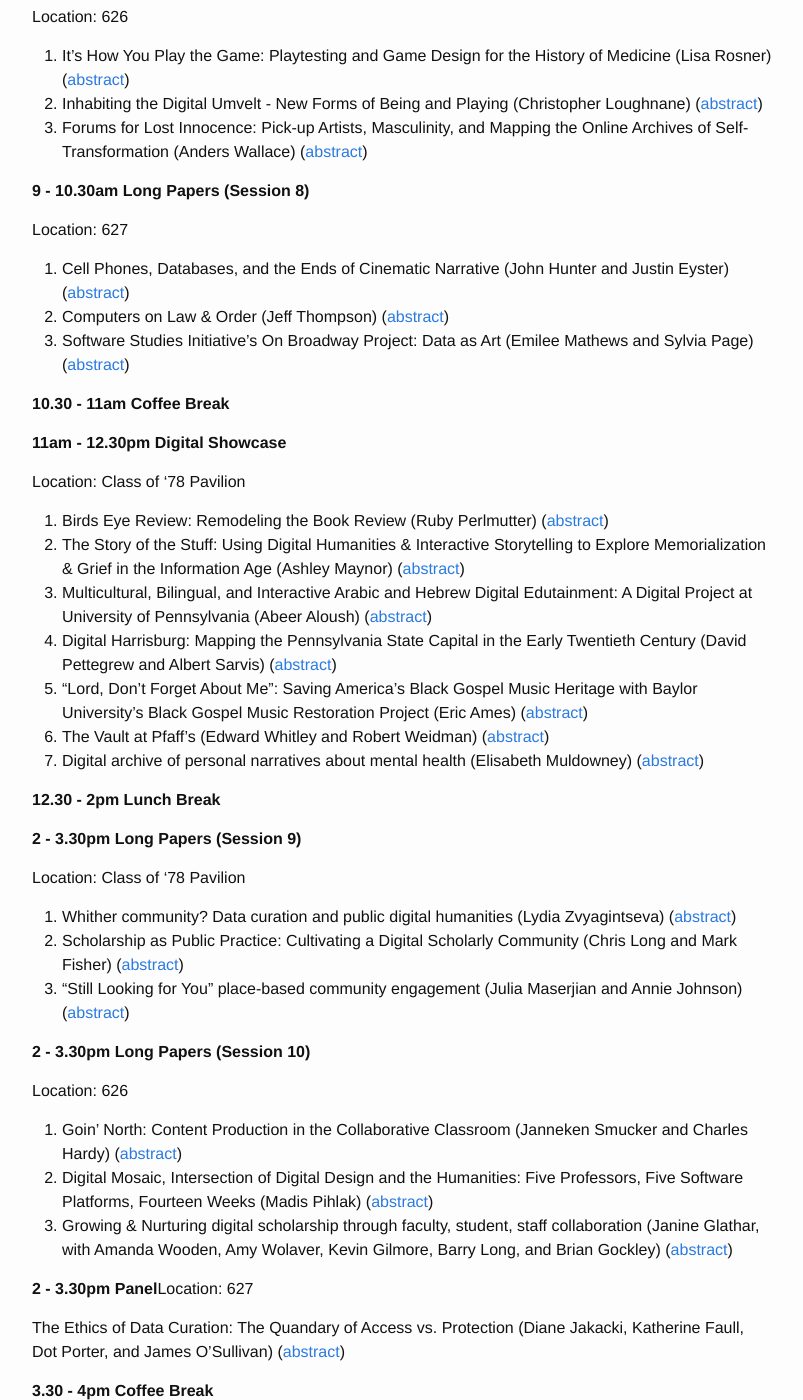
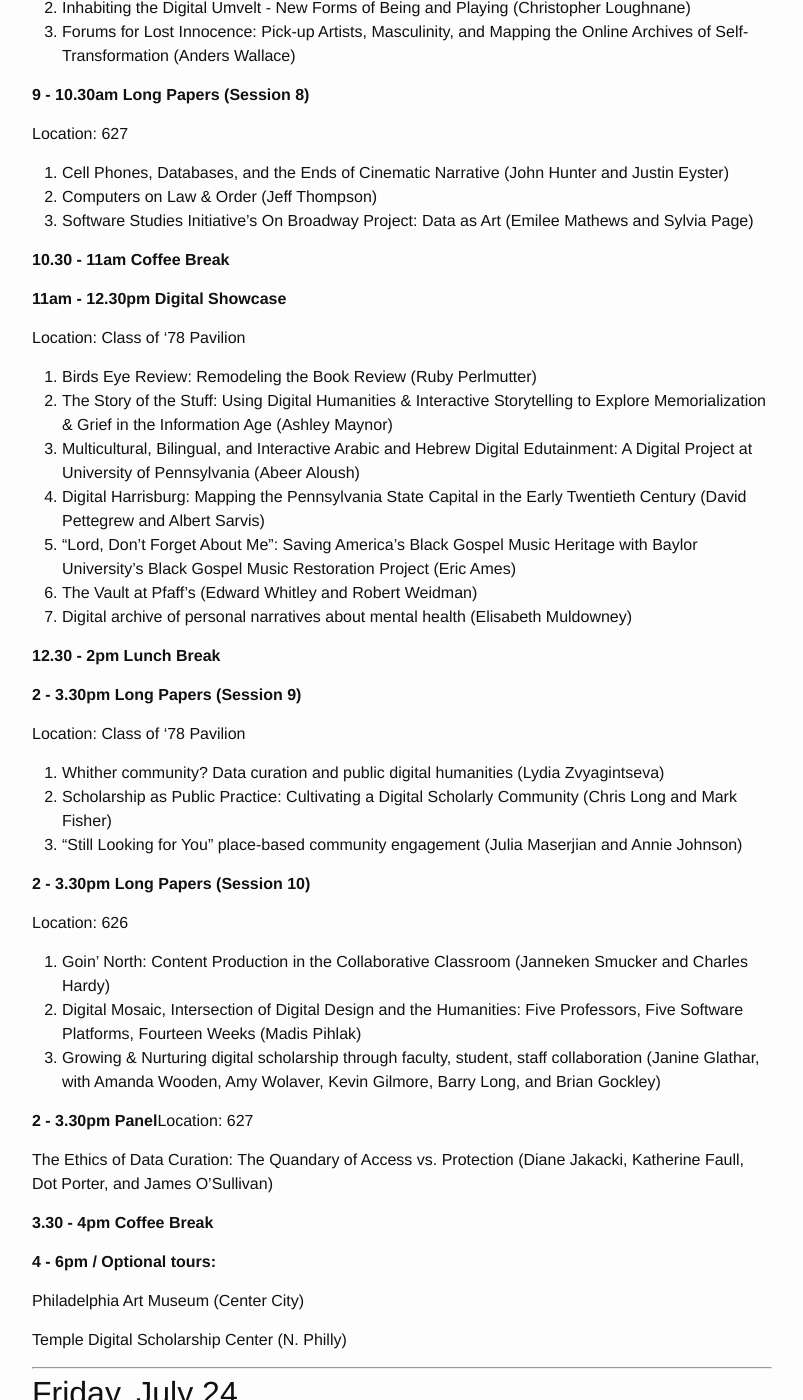
Before and after one commit to KeystoneDH/2015, a Jekyll site: the page built from schedule.md, in a window 1280 px wide and 1400 px high, scrolled down 2195 px. Shown: the whole window, without its empty margins (238-1041 px from the left). Built offline with Jekyll 4.4.1, drawn with Linux system fonts in a browser that asks for light colours; some of the changed text lies outside the part shown.

Commit message:
removing broken abstract anchor links

```diff
--- a/schedule.md
+++ b/schedule.md
@@ -20,25 +20,25 @@ Location: Class of '78 Pavilion
 
 Location: Class of '78 Pavilion
 
-1. That's like 100 in Internet Years: Lessons Learned from 10 Years of PhillyHistory.org (Deborah Boyer) ([abstract](http://sceti.library.upenn.edu/KeystoneDH/abstracts.html#Boyer))
-2. The shawu150 Project: Viewing DH from an HBCU (Desiree Dighton) ([abstract](http://sceti.library.upenn.edu/KeystoneDH/abstracts.html#Dighton))
-3. Documenting the History of Women in Higher Education (Michael Tedeschi and Monica Mercado) ([abstract](http://sceti.library.upenn.edu/KeystoneDH/abstracts.html#Mercado))
+1. That's like 100 in Internet Years: Lessons Learned from 10 Years of PhillyHistory.org (Deborah Boyer)
+2. The shawu150 Project: Viewing DH from an HBCU (Desiree Dighton)
+3. Documenting the History of Women in Higher Education (Michael Tedeschi and Monica Mercado)
 
 **10 - 11.30am Long Papers (Session 2)**
 
 Location: 626
 
 1. *Chasing Krüger's Dream: Visualizing the Transmission of Medieval Manuscripts Using Galois Lattice Theory (John Hessler) (abstract):\*]*Withdrawn***
-2. The Marenzio Online Digital Edition (MODE): Reading and Performing Music in a Web-Based Dynamic Environment (Mauro Calcagno and Laurent Pugin) ([abstract](http://sceti.library.upenn.edu/KeystoneDH/abstracts.html#Calcagno name=): **Added**
-3. Visual Exploration of Medieval Textual Histories: the Case of the French of Italy (Laura Morreale, Abigail Sargent, David Wrisley) ([abstract](http://sceti.library.upenn.edu/KeystoneDH/abstracts.html#Wrisley))
-4. Nature in American Realism and Romanticism and the Problem with Genre (Martin Groff) ([abstract](http://sceti.library.upenn.edu/KeystoneDH/abstracts.html#Groff))
+2. The Marenzio Online Digital Edition (MODE): Reading and Performing Music in a Web-Based Dynamic Environment (Mauro Calcagno and Laurent Pugin) : **Added**
+3. Visual Exploration of Medieval Textual Histories: the Case of the French of Italy (Laura Morreale, Abigail Sargent, David Wrisley)
+4. Nature in American Realism and Romanticism and the Problem with Genre (Martin Groff)
 
 **10 - 11.30am Long Papers (Session 3)**
 
 Location: 627
 
-1. The Trees, the Forest, and the Passion for Prints: Network of Dutch Print Production 1500-1750 (Matthew Lincoln) ([abstract](http://sceti.library.upenn.edu/KeystoneDH/abstracts.html#Lincoln))
-2. Cultural Production in the Islamic World (600-1900 CE): mining an Ottoman bibliographical collection from the early 20th century (Maxim Romanov) ([abstract](http://sceti.library.upenn.edu/KeystoneDH/abstracts.html#romanov))
+1. The Trees, the Forest, and the Passion for Prints: Network of Dutch Print Production 1500-1750 (Matthew Lincoln)
+2. Cultural Production in the Islamic World (600-1900 CE): mining an Ottoman bibliographical collection from the early 20th century (Maxim Romanov)
 
 **11.30am - 1.30pm Lunch Break (Keystone Digital Humanities Initiative Meeting, Optional, Location TBD)**
 
@@ -46,23 +46,23 @@ Location: 627
 
 Location: Class of '78 Pavilion
 
-1. Bridges: A New Data-Analytic Resource for DH (Nick Nystrom, Rick Costa, and Joel Welling) ([abstract](http://sceti.library.upenn.edu/KeystoneDH/abstracts.html#Welling))
-2. Online Tool to Teach Ancient and Byzantine Greek Handwriting (Pablo Alvarez) ([abstract](http://sceti.library.upenn.edu/KeystoneDH/abstracts.html#Alvarez))
-3. The Politics of Text Mining (Justin Joque) ([abstract](http://sceti.library.upenn.edu/KeystoneDH/abstracts.html#joque))
+1. Bridges: A New Data-Analytic Resource for DH (Nick Nystrom, Rick Costa, and Joel Welling)
+2. Online Tool to Teach Ancient and Byzantine Greek Handwriting (Pablo Alvarez)
+3. The Politics of Text Mining (Justin Joque)
 
 **1.30 - 3pm Long Papers (Session 5)**
 
 Location: 626
 
-1. Digital Humanities as Public Humanities: Digital Oral History Collections and Community-Engaged Undergraduate Education (Charlotte Nunes) ([abstract](http://sceti.library.upenn.edu/KeystoneDH/abstracts.html#Nunes))
-2. Towards a Taxonomy of DH Project Genres, Applied in Particular to Early Modern Studies (John Theibault) ([abstract](http://sceti.library.upenn.edu/KeystoneDH/abstracts.html#Theibault))
-3. Collecting and Analyzing Visual Data (Cheryl Klimaszewski) ([abstract](http://sceti.library.upenn.edu/KeystoneDH/abstracts.html#Klimaszewski))
+1. Digital Humanities as Public Humanities: Digital Oral History Collections and Community-Engaged Undergraduate Education (Charlotte Nunes)
+2. Towards a Taxonomy of DH Project Genres, Applied in Particular to Early Modern Studies (John Theibault)
+3. Collecting and Analyzing Visual Data (Cheryl Klimaszewski)
 
 **1.30 - 3pm Workshop**
 
 Location: 627
 
-Copyrights for Digital Humanities: A Primer (Delphine Khanna, Brian W Boling, Matt Shoemaker) ([abstract](http://sceti.library.upenn.edu/KeystoneDH/abstracts.html#Shoemaker))
+Copyrights for Digital Humanities: A Primer (Delphine Khanna, Brian W Boling, Matt Shoemaker)
 
 **3 - 5pm Break Optional tours:**The Historical Society of Pennsylvania and the Library Company (Center City)
 
@@ -80,25 +80,25 @@ Location: Cohen Hall G17*Followed by reception in Cohen Hall Schneidman Lobby*
 
 Location: Class of '78 Pavilion
 
-1. Using Juxta in Translation Studies: or, Paleography and the digital versioning machine (Katherine Faull) ([abstract](http://sceti.library.upenn.edu/KeystoneDH/abstracts.html#Faull))
-2. Legomenology: Tracing Aristotle's Thought Process (Tiffany N. Tsantsoulas, Christopher P. Long, and James O'Sullivan) ([abstract](http://sceti.library.upenn.edu/KeystoneDH/abstracts.html#Tsantsoulas))
-3. (Re)orienting TEI in Composition (Kevin Smith) ([abstract](http://sceti.library.upenn.edu/KeystoneDH/abstracts.html#Smith))
+1. Using Juxta in Translation Studies: or, Paleography and the digital versioning machine (Katherine Faull)
+2. Legomenology: Tracing Aristotle's Thought Process (Tiffany N. Tsantsoulas, Christopher P. Long, and James O'Sullivan)
+3. (Re)orienting TEI in Composition (Kevin Smith)
 
 **9 - 10.30am Long Papers (Session 7)**
 
 Location: 626
 
-1. It's How You Play the Game: Playtesting and Game Design for the History of Medicine (Lisa Rosner) ([abstract](http://sceti.library.upenn.edu/KeystoneDH/abstracts.html#Rosner))
-2. Inhabiting the Digital Umvelt - New Forms of Being and Playing (Christopher Loughnane) ([abstract](http://sceti.library.upenn.edu/KeystoneDH/abstracts.html#Loughnane))
-3. Forums for Lost Innocence: Pick-up Artists, Masculinity, and Mapping the Online Archives of Self-Transformation (Anders Wallace) ([abstract](http://sceti.library.upenn.edu/KeystoneDH/abstracts.html#wallace))
+1. It's How You Play the Game: Playtesting and Game Design for the History of Medicine (Lisa Rosner)
+2. Inhabiting the Digital Umvelt - New Forms of Being and Playing (Christopher Loughnane)
+3. Forums for Lost Innocence: Pick-up Artists, Masculinity, and Mapping the Online Archives of Self-Transformation (Anders Wallace)
 
 **9 - 10.30am Long Papers (Session 8)**
 
 Location: 627
 
-1. Cell Phones, Databases, and the Ends of Cinematic Narrative (John Hunter and Justin Eyster) ([abstract](http://sceti.library.upenn.edu/KeystoneDH/abstracts.html#hunter))
-2. Computers on Law & Order (Jeff Thompson) ([abstract](http://sceti.library.upenn.edu/KeystoneDH/abstracts.html#Thompson))
-3. Software Studies Initiative's On Broadway Project: Data as Art (Emilee Mathews and Sylvia Page) ([abstract](http://sceti.library.upenn.edu/KeystoneDH/abstracts.html#Page))
+1. Cell Phones, Databases, and the Ends of Cinematic Narrative (John Hunter and Justin Eyster)
+2. Computers on Law & Order (Jeff Thompson)
+3. Software Studies Initiative's On Broadway Project: Data as Art (Emilee Mathews and Sylvia Page)
 
 **10.30 - 11am Coffee Break**
 
@@ -106,13 +106,13 @@ Location: 627
 
 Location: Class of '78 Pavilion
 
-1. Birds Eye Review: Remodeling the Book Review (Ruby Perlmutter) ([abstract](http://sceti.library.upenn.edu/KeystoneDH/abstracts.html#Perlmutter))
-2. The Story of the Stuff: Using Digital Humanities & Interactive Storytelling to Explore Memorialization & Grief in the Information Age (Ashley Maynor) ([abstract](http://sceti.library.upenn.edu/KeystoneDH/abstracts.html#Maynor))
-3. Multicultural, Bilingual, and Interactive Arabic and Hebrew Digital Edutainment: A Digital Project at University of Pennsylvania (Abeer Aloush) ([abstract](http://sceti.library.upenn.edu/KeystoneDH/abstracts.html#Aloush))
-4. Digital Harrisburg: Mapping the Pennsylvania State Capital in the Early Twentieth Century (David Pettegrew and Albert Sarvis) ([abstract](http://sceti.library.upenn.edu/KeystoneDH/abstracts.html#Sarvis))
-5. "Lord, Don't Forget About Me": Saving America's Black Gospel Music Heritage with Baylor University's Black Gospel Music Restoration Project (Eric Ames) ([abstract](http://sceti.library.upenn.edu/KeystoneDH/abstracts.html#Ames))
-6. The Vault at Pfaff's (Edward Whitley and Robert Weidman) ([abstract](http://sceti.library.upenn.edu/KeystoneDH/abstracts.html#Weidman))
-7. Digital archive of personal narratives about mental health (Elisabeth Muldowney) ([abstract](http://sceti.library.upenn.edu/KeystoneDH/abstracts.html#Muldowney))
+1. Birds Eye Review: Remodeling the Book Review (Ruby Perlmutter)
+2. The Story of the Stuff: Using Digital Humanities & Interactive Storytelling to Explore Memorialization & Grief in the Information Age (Ashley Maynor)
+3. Multicultural, Bilingual, and Interactive Arabic and Hebrew Digital Edutainment: A Digital Project at University of Pennsylvania (Abeer Aloush)
+4. Digital Harrisburg: Mapping the Pennsylvania State Capital in the Early Twentieth Century (David Pettegrew and Albert Sarvis)
+5. "Lord, Don't Forget About Me": Saving America's Black Gospel Music Heritage with Baylor University's Black Gospel Music Restoration Project (Eric Ames)
+6. The Vault at Pfaff's (Edward Whitley and Robert Weidman)
+7. Digital archive of personal narratives about mental health (Elisabeth Muldowney)
 
 **12.30 - 2pm Lunch Break**
 
@@ -120,21 +120,21 @@ Location: Class of '78 Pavilion
 
 Location: Class of '78 Pavilion
 
-1. Whither community? Data curation and public digital humanities (Lydia Zvyagintseva) ([abstract](http://sceti.library.upenn.edu/KeystoneDH/abstracts.html#Zvyagintseva))
-2. Scholarship as Public Practice: Cultivating a Digital Scholarly Community (Chris Long and Mark Fisher) ([abstract](http://sceti.library.upenn.edu/KeystoneDH/abstracts.html#Fisher))
-3. "Still Looking for You" place-based community engagement (Julia Maserjian and Annie Johnson) ([abstract](http://sceti.library.upenn.edu/KeystoneDH/abstracts.html#Johnson))
+1. Whither community? Data curation and public digital humanities (Lydia Zvyagintseva)
+2. Scholarship as Public Practice: Cultivating a Digital Scholarly Community (Chris Long and Mark Fisher)
+3. "Still Looking for You" place-based community engagement (Julia Maserjian and Annie Johnson)
 
 **2 - 3.30pm Long Papers (Session 10)**
 
 Location: 626
 
-1. Goin' North: Content Production in the Collaborative Classroom (Janneken Smucker and Charles Hardy) ([abstract](http://sceti.library.upenn.edu/KeystoneDH/abstracts.html#smucker))
-2. Digital Mosaic, Intersection of Digital Design and the Humanities: Five Professors, Five Software Platforms, Fourteen Weeks (Madis Pihlak) ([abstract](http://sceti.library.upenn.edu/KeystoneDH/abstracts.html#Pihlak))
-3. Growing & Nurturing digital scholarship through faculty, student, staff collaboration (Janine Glathar, with Amanda Wooden, Amy Wolaver, Kevin Gilmore, Barry Long, and Brian Gockley) ([abstract](http://sceti.library.upenn.edu/KeystoneDH/abstracts.html#Gockley))
+1. Goin' North: Content Production in the Collaborative Classroom (Janneken Smucker and Charles Hardy)
+2. Digital Mosaic, Intersection of Digital Design and the Humanities: Five Professors, Five Software Platforms, Fourteen Weeks (Madis Pihlak)
+3. Growing & Nurturing digital scholarship through faculty, student, staff collaboration (Janine Glathar, with Amanda Wooden, Amy Wolaver, Kevin Gilmore, Barry Long, and Brian Gockley)
 
 **2 - 3.30pm Panel**Location: 627
 
-The Ethics of Data Curation: The Quandary of Access vs. Protection (Diane Jakacki, Katherine Faull, Dot Porter, and James O'Sullivan) ([abstract](http://sceti.library.upenn.edu/KeystoneDH/abstracts.html#Jakacki))
+The Ethics of Data Curation: The Quandary of Access vs. Protection (Diane Jakacki, Katherine Faull, Dot Porter, and James O'Sullivan)
 
 **3.30 - 4pm Coffee Break**
 
@@ -152,29 +152,29 @@ Temple Digital Scholarship Center (N. Philly)
 
 Location: Class of '78 Pavilion
 
-1. What DPLA can do for PA Digital Humanities: The Digital Public Library of America as a Portal and Platform for Teaching, Learning, and Research (Kristen Yarmey) ([abstract](http://sceti.library.upenn.edu/KeystoneDH/abstracts.html#Yarmey))
-2. Blue Mountain Springs: Tapping a Reservoir of Humanities Data (Clifford Wulfman and Natalia Ermolaev) ([abstract](http://sceti.library.upenn.edu/KeystoneDH/abstracts.html#Ermolaev))
-3. Annotags: an Open-Source, Decentralized Textual Annotation Protocol (Jonathan Reeve) ([abstract](http://sceti.library.upenn.edu/KeystoneDH/abstracts.html#Reeve))
-4. Cinemablography (Fabrizio Cilento) ([abstract](http://sceti.library.upenn.edu/KeystoneDH/abstracts.html#Cilento))
-5. A Novel Approach to Enhancing Access to Visual Materials (Diane Biunno) ([abstract](http://sceti.library.upenn.edu/KeystoneDH/abstracts.html#Biunno))
-6. Comic Book Ratios in Design (Christopher Couch and Alexander Ponomareff) ([abstract](http://sceti.library.upenn.edu/KeystoneDH/abstracts.html#Ponomareff))
-7. Strategic Planning for Digital Scholarship (Laurie Allen and Mike Zarafonetis) ([abstract](http://sceti.library.upenn.edu/KeystoneDH/abstracts.html#Allen))
+1. What DPLA can do for PA Digital Humanities: The Digital Public Library of America as a Portal and Platform for Teaching, Learning, and Research (Kristen Yarmey)
+2. Blue Mountain Springs: Tapping a Reservoir of Humanities Data (Clifford Wulfman and Natalia Ermolaev)
+3. Annotags: an Open-Source, Decentralized Textual Annotation Protocol (Jonathan Reeve)
+4. Cinemablography (Fabrizio Cilento)
+5. A Novel Approach to Enhancing Access to Visual Materials (Diane Biunno)
+6. Comic Book Ratios in Design (Christopher Couch and Alexander Ponomareff)
+7. Strategic Planning for Digital Scholarship (Laurie Allen and Mike Zarafonetis)
 
 **9 - 10.30am Long Papers (Session 11)**
 
 Location: 626
 
-1. Tablets, Mobile Apps, and First Year Experience (Mary Paul) ([abstract](http://sceti.library.upenn.edu/KeystoneDH/abstracts.html#paul))
-2. A Survey of DH Curricula at the Present Time (Chris Alen Sula, Phillip Cunningham and Sarah Hackney) ([abstract](http://sceti.library.upenn.edu/KeystoneDH/abstracts.html#Hackney))
-3. Developing a Collaborative Pedagogy in the Digital Humanities (Aaron Brenner, Matt Burton, Alison Langmead, and Aisling Quigley) ([abstract](http://sceti.library.upenn.edu/KeystoneDH/abstracts.html#Quigley))
+1. Tablets, Mobile Apps, and First Year Experience (Mary Paul)
+2. A Survey of DH Curricula at the Present Time (Chris Alen Sula, Phillip Cunningham and Sarah Hackney)
+3. Developing a Collaborative Pedagogy in the Digital Humanities (Aaron Brenner, Matt Burton, Alison Langmead, and Aisling Quigley)
 
 **9 - 10.30am Long Papers (Session 12)**
 
 Location: 627
 
-1. Who reads the EULA? (Aaron Mauro) ([abstract](http://sceti.library.upenn.edu/KeystoneDH/abstracts.html#Mauro))
-2. Keeping the "Humanity" in DH Social Media Accounts (Eric Ames) ([abstract](http://sceti.library.upenn.edu/KeystoneDH/abstracts.html#ames))
-3. Beyond Citations: The Historian's Altmetrics? (Michelle Moravec) ([abstract](http://sceti.library.upenn.edu/KeystoneDH/abstracts.html#Moravec))
+1. Who reads the EULA? (Aaron Mauro)
+2. Keeping the "Humanity" in DH Social Media Accounts (Eric Ames)
+3. Beyond Citations: The Historian's Altmetrics? (Michelle Moravec)
 
 **10.30 - 11am Coffee Break**
 
@@ -182,14 +182,14 @@ Location: 627
 
 Location: Class of '78 Pavilion
 
-1. Bliss-Tyler Correspondence (Lain Wilson, Sara Taylor, and James Carder) ([abstract](http://sceti.library.upenn.edu/KeystoneDH/abstracts.html#Carder))
-2. Black Liberation 1969: A Case Study in Risky DH and Activist Histories (Nabil Kashyap) ([abstract](http://sceti.library.upenn.edu/KeystoneDH/abstracts.html#kashyap))
-3. Early Modern Manuscripts Online (EMMO), Folger Shakespeare Library (Paul Dingman) ([abstract](http://sceti.library.upenn.edu/KeystoneDH/abstracts.html#Dingman))
-4. The New Schoenberg Database of Manuscripts Project (Lynn Ransom and Jeff Chiu) ([abstract](http://sceti.library.upenn.edu/KeystoneDH/abstracts.html#Chiu))
-5. The InstaEssay Archive (Jonathan Fitzgerald) ([abstract](http://sceti.library.upenn.edu/KeystoneDH/abstracts.html#Fitzgerald))
-6. Developing the Elements of "Learning As Play:" an Interactive Digital Project (Sandra Stelts, Linda Friend and Carlos Rosas) ([abstract](http://sceti.library.upenn.edu/KeystoneDH/abstracts.html#Rosas))
-7. Crowdsourcing In Theory and Practice: Lessons from The Boston Bombing Digital Archive (Jim McGrath and Alicia Peaker) ([abstract](http://sceti.library.upenn.edu/KeystoneDH/abstracts.html#Peaker))
-8. "Why Should I Care?" - Students and Online Primary Sources (Margaret Graham and Matt Herbison) ([abstract](http://sceti.library.upenn.edu/KeystoneDH/abstracts.html#Herbison))
+1. Bliss-Tyler Correspondence (Lain Wilson, Sara Taylor, and James Carder)
+2. Black Liberation 1969: A Case Study in Risky DH and Activist Histories (Nabil Kashyap)
+3. Early Modern Manuscripts Online (EMMO), Folger Shakespeare Library (Paul Dingman)
+4. The New Schoenberg Database of Manuscripts Project (Lynn Ransom and Jeff Chiu)
+5. The InstaEssay Archive (Jonathan Fitzgerald)
+6. Developing the Elements of "Learning As Play:" an Interactive Digital Project (Sandra Stelts, Linda Friend and Carlos Rosas)
+7. Crowdsourcing In Theory and Practice: Lessons from The Boston Bombing Digital Archive (Jim McGrath and Alicia Peaker)
+8. "Why Should I Care?" - Students and Online Primary Sources (Margaret Graham and Matt Herbison)
 
 **12.30 - 2pm Lunch Break**
 
@@ -197,22 +197,22 @@ Location: Class of '78 Pavilion
 
 Location: Class of '78 Pavilion
 
-1. Art Tracks: Modeling Provenance for Computers (Tracey Berg-Fulton and David Newbury) ([abstract](http://sceti.library.upenn.edu/KeystoneDH/abstracts.html#Newbury))
-2. Metadata as an Analytical and Writing Tool (Rachel Kantrowitz) ([abstract](http://sceti.library.upenn.edu/KeystoneDH/abstracts.html#Kantrowitz))
-3. Constructing an Imperial Lexiscape: Linguistic Layering and New Methods in Text Analysis (Molly Des Jardin, Katie Rawson, Madeline Wilcox, Timothy Clifford, and Brian Vivier) ([abstract](http://sceti.library.upenn.edu/KeystoneDH/abstracts.html#Vivier))
+1. Art Tracks: Modeling Provenance for Computers (Tracey Berg-Fulton and David Newbury)
+2. Metadata as an Analytical and Writing Tool (Rachel Kantrowitz)
+3. Constructing an Imperial Lexiscape: Linguistic Layering and New Methods in Text Analysis (Molly Des Jardin, Katie Rawson, Madeline Wilcox, Timothy Clifford, and Brian Vivier)
 
 **2 - 3.30pm Panel**Location: 626
 
-"Where are we and where are we going?" The Digital Humanities Initiative (DHi) at Hamilton College at Five Years (Greg Lord, Lisa McFall, Angel David Nieves, and Janet T. Simons) ([abstract](http://sceti.library.upenn.edu/KeystoneDH/abstracts.html#Simons))
+"Where are we and where are we going?" The Digital Humanities Initiative (DHi) at Hamilton College at Five Years (Greg Lord, Lisa McFall, Angel David Nieves, and Janet T. Simons)
 
 **2 - 3.30pm Long Papers (Session 14)**
 
 Location: 627
 
-1. *An Analysis of Public Space in Istanbul (Labaron Palmer) (abstract):\*]*Withdrawn***
-2. The Napoleonic Theater Corpus: towards a representative corpus of nineteenth-century French (Angus Grieve-Smith) ([abstract](http://sceti.library.upenn.edu/KeystoneDH/abstracts.html#Grieve))
-3. Literary Periodization and the (D)evolution of Distinctive Gender Markers (Sean G. Weidman and James O'Sullivan) ([abstract](http://sceti.library.upenn.edu/KeystoneDH/abstracts.html#weidman))
-4. On Creating the Digital Joyce Word Dictionary (Natasha Chenier) ([abstract](http://sceti.library.upenn.edu/KeystoneDH/abstracts.html#chenier))
+1. *An Analysis of Public Space in Istanbul (Labaron Palmer) **Withdrawn***
+2. The Napoleonic Theater Corpus: towards a representative corpus of nineteenth-century French (Angus Grieve-Smith)
+3. Literary Periodization and the (D)evolution of Distinctive Gender Markers (Sean G. Weidman and James O'Sullivan)
+4. On Creating the Digital Joyce Word Dictionary (Natasha Chenier)
 
 **3.30 Coffee Break**
 
```
